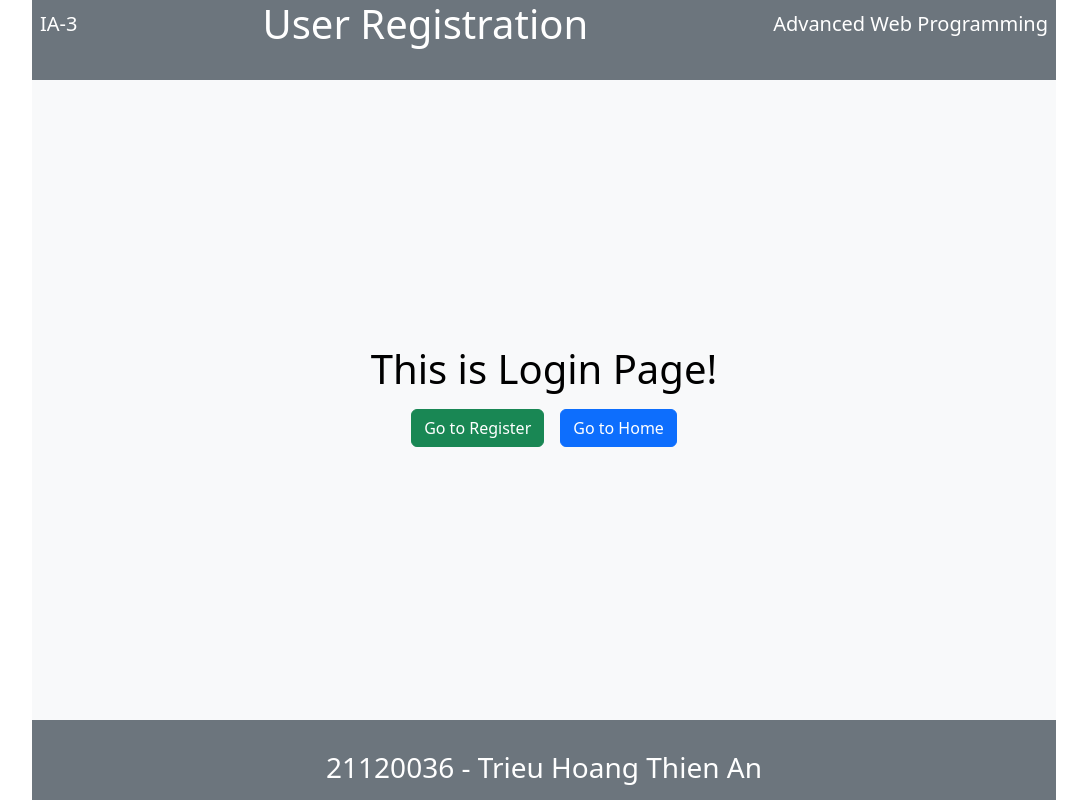
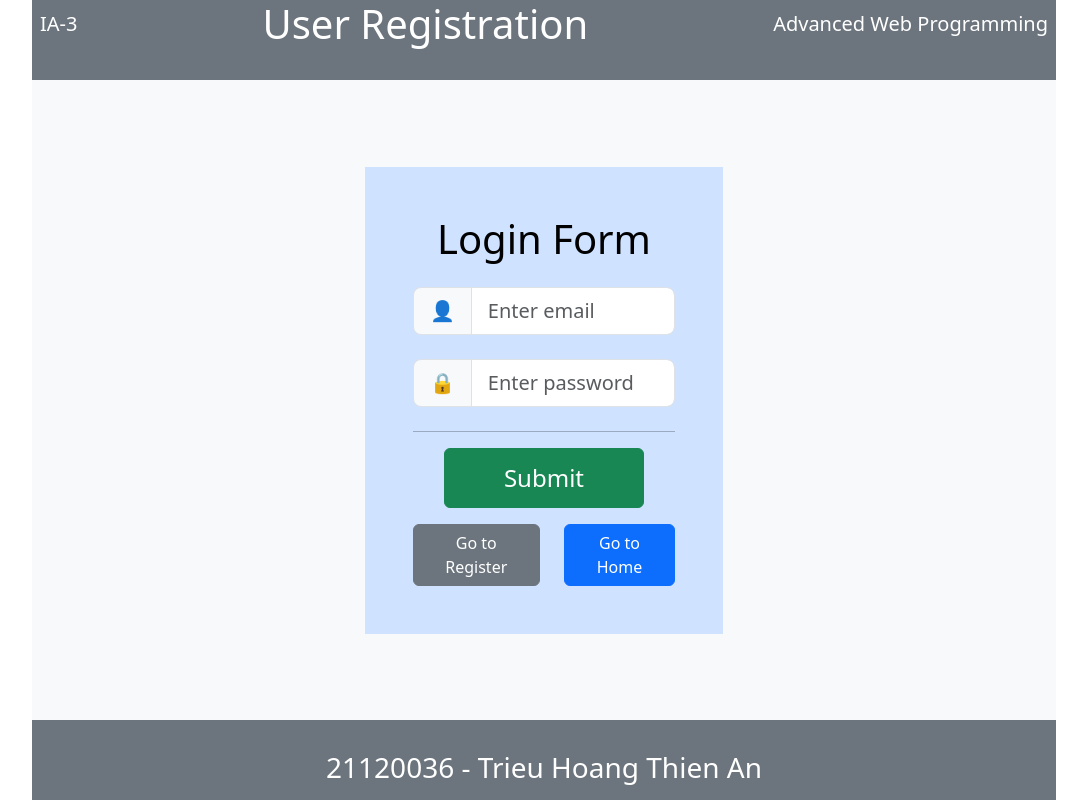
Before and after one commit to thienan2003bt/awp-user-registration, a React (Create React App) app: page /login in a window 1280 px wide. Shown: the whole page, without its empty margins (96-1183 px from the left). Built offline with nearby package versions, Linux system fonts and the light colour scheme; no server answers.

Commit message:
Complete login page and set up for profile page

```diff
--- a/src/context/user.context.js
+++ b/src/context/user.context.js
@@ -1,17 +1,30 @@
-import React, { useState } from 'react';
+import React, { useEffect, useState } from 'react';
+import LocalStorageHelper from '../helpers/localstorage.helper';
 
 const UserContext = React.createContext({
+    id: "",
     email: "",
     username: "",
-    password: "",
+    accessToken: "",
 });
 
 
 function UserContextProvider({ children }) {
     const [user, setUser] = useState({});
+    const [isLoading, setIsLoading] = useState(false);
+
+    useEffect(() => {
+        const userData = LocalStorageHelper.getItem("user");
+        console.log("User data: ");
+        console.log(userData);
+        if(userData && userData?.email) {
+            setUser(userData);
+        }
+
+    }, []);
 
     return (
-        <UserContext.Provider value={{ user, setUser }}>
+        <UserContext.Provider value={{ user, setUser, isLoading, setIsLoading }}>
             {children}
         </UserContext.Provider>
     )
--- /dev/null
+++ b/src/helpers/localstorage.helper.js
@@ -0,0 +1,20 @@
+class LocalStorageHelper {
+    static setItem(key, value) {
+        localStorage.setItem(key, JSON.stringify(value));
+    }
+
+    static getItem(key) {
+        return JSON.parse(localStorage.getItem(key));
+    }
+
+    static removeItem(key) {
+        localStorage.removeItem(key);
+    }
+
+    static clear() {
+        localStorage.clear();
+    }
+
+}
+
+export default LocalStorageHelper;
--- a/src/pages/HomePage.jsx
+++ b/src/pages/HomePage.jsx
@@ -12,7 +12,7 @@ function HomePage(props) {
             style={{ height: "80vh" }}
         >
             {user && user?.email
-                ? <h1>This is HomePage. Welcome, { user?.username}!</h1>
+                ? <h1>This is HomePage. Welcome, { user?.username }!</h1>
                 : <h1>This is HomePage. You haven't registered yet!</h1>
             }
 
@@ -20,6 +20,9 @@ function HomePage(props) {
             <div className='d-flex w-100 justify-content-center align-items-center gap-3 my-2'>
                 <Button variant='success' onClick={() => navigate("/register")}>Go to Register</Button>
                 <Button variant='primary' onClick={() => navigate("/login")}>Go to Login</Button>
+                {user?.email &&
+                    <Button variant='info' onClick={() => navigate("/profile")}>Go to Profile</Button>
+                }
             </div>
         </div>
     );
--- a/src/pages/LoginPage.jsx
+++ b/src/pages/LoginPage.jsx
@@ -1,20 +1,97 @@
-import React from 'react';
-import { Button } from 'react-bootstrap';
+import React, { useContext, useState } from 'react';
+import { Button, Form, InputGroup } from 'react-bootstrap';
 import { useNavigate } from 'react-router-dom';
+import UserValidator from '../validators/user.validator';
+import { ToastContext } from '../context/toast.context';
+import UserService from '../services/user.service';
+import { UserContext } from '../context/user.context';
+import LocalStorageHelper from '../helpers/localstorage.helper';
 
 function LoginPage(props) {
     const navigate = useNavigate();
+    const [inputs, setInputs] = useState({ email: "", password: "" });
+    const [isLoading, setIsLoading] = useState(false);
 
+    const { setUser } = useContext(UserContext);
+    const { showToast } = useContext(ToastContext)
+
+    const onSubmitLogin = async (e) => {
+        e.preventDefault();
+        console.log("Login form submitted");
+        setIsLoading(true);
+        if (UserValidator.validateRegister(inputs) === false) {
+            showToast("Invalid inputs. Please check your inputs again.", "error");
+            return;
+        }
+
+        setIsLoading(true);
+        try {
+            const response = await UserService.loginUser(inputs);
+            if (response && response.data) {
+                setUser({
+                    ...response.data?.user,
+                    accessToken: response.data?.accessToken
+                });
+                LocalStorageHelper.setItem("user", response.data?.user);
+                LocalStorageHelper.setItem("accessToken", response.data?.accessToken);
+
+                showToast(response.message);
+                navigate("/");
+            } else {
+                showToast(response?.message ?? "Error registering user, please try again!", "error");
+            }
+        } catch (error) {
+            console.error("Error registering user: ", error);
+            showToast(error.message);
+        } finally {
+            setIsLoading(false);
+        }
+    }
     return (
         <div className='w-100 text-bg-light d-flex flex-column align-items-center justify-content-center'
             style={{ height: "80vh" }}
         >
-            <h1>This is Login Page!</h1>
+            <Form className='bg-primary-subtle p-5' onSubmit={(e) => onSubmitLogin(e)} style={{ width: "35%" }}>
+                <h1 className='w-100 text-center mb-4'>Login Form</h1>
+                <Form.Group className="mb-4" controlId="formBasicEmail">
+                    <InputGroup size="lg" className="mb-3">
+                        <InputGroup.Text id="inputGroup-sizing-sm">👤</InputGroup.Text>
+                        <Form.Control
+                            placeholder='Enter email'
+                            value={inputs.email}
+                            type='email'
+                            required
+                            onChange={(e) => setInputs({ ...inputs, email: e.target.value })}
+                        />
+                    </InputGroup>
+                </Form.Group>
 
-            <div className='d-flex w-100 justify-content-center align-items-center gap-3 my-2'>
-                <Button variant='success' onClick={() => navigate("/register")}>Go to Register</Button>
-                <Button variant='primary' onClick={() => navigate("/")}>Go to Home</Button>
-            </div>
+                <Form.Group className="mb-4" controlId="formBasicEmailPassword">
+                    <InputGroup size="lg" className="mb-3">
+                        <InputGroup.Text id="inputGroup-sizing-sm">🔒</InputGroup.Text>
+                        <Form.Control
+                            placeholder='Enter password'
+                            value={inputs.password}
+                            type='password'
+                            required
+                            onChange={(e) => setInputs({ ...inputs, password: e.target.value })}
+                        />
+                    </InputGroup>
+                </Form.Group>
+
+                <hr />
+                <div className='w-100 d-flex flex-column justify-content-center gap-3 align-items-center'>
+                    <Button variant="success" type="submit" style={{ width: "200px", height: "60px", fontSize: "24px" }}
+                    >
+                        { isLoading === true ? "Loading ..." : "Submit"}
+                    </Button>
+
+                    <div className='d-flex justify-content-center gap-4'>
+                        <Button variant='secondary' type="button" onClick={() => navigate("/register")}>Go to Register</Button>
+                        <Button variant='primary' type="button" onClick={() => navigate("/")}>Go to Home</Button>
+                    </div>
+                </div>
+            </Form>
         </div>
     );
 }
--- /dev/null
+++ b/src/pages/ProfilePage.jsx
@@ -0,0 +1,39 @@
+import React, { useContext } from 'react';
+import { Button } from 'react-bootstrap';
+import { useNavigate } from 'react-router-dom';
+import { UserContext } from '../context/user.context';
+
+function ProfilePage(props) {
+    const navigate = useNavigate();
+
+    const { user } = useContext(UserContext);
+    return (
+        <div className='w-100 text-bg-light d-flex flex-column align-items-center justify-content-center'
+            style={{ height: "80vh" }}
+        >
+            <h1>Profile Page</h1>
+            <div className='w-75 d-flex justify-content-center align-items-center text-start'
+                style={{ minHeight: "50vh" }}
+            >
+                <div className='w-25 d-flex flex-column justify-content-center align-items-center gap-1'>
+                    <img src="https://avatar.iran.liara.run/public" alt="profile" width={"160px"} />
+                    <i>ID: {user?.id}</i>
+                </div>
+
+                <div className='w-75 d-flex flex-column justify-content-center align-items-center gap-2'>
+                    <h4>Username: {user?.username}</h4>
+                    <h4>Fullname: {user?.fullname}</h4>
+                    <h3>Email: {user?.email}</h3>
+                    <h4>Address: {user?.address}</h4>
+                </div>
+            </div>
+
+            <div className='d-flex w-100 justify-content-center align-items-center gap-3 my-2'>
+                <Button variant='success' onClick={() => navigate("/register")}>Go to Register</Button>
+                <Button variant='primary' onClick={() => navigate("/login")}>Go to Login</Button>
+            </div>
+        </div>
+    );
+}
+
+export default ProfilePage;
--- a/src/pages/RegisterPage.jsx
+++ b/src/pages/RegisterPage.jsx
@@ -2,14 +2,12 @@ import React, { useContext, useState } from 'react';
 import { Button, Form, InputGroup } from 'react-bootstrap';
 import { useNavigate } from 'react-router-dom';
 import UserService from '../services/user.service';
-import { UserContext } from '../context/user.context';
 import UserValidator from '../validators/user.validator';
 import { ToastContext } from '../context/toast.context';
 
 function RegisterPage(props) {
     const navigate = useNavigate();
 
-    const { setUser } = useContext(UserContext);
     const { showToast } = useContext(ToastContext);
 
     const [inputs, setInputs] = useState({ email: "", username: "", password: "" });
@@ -26,10 +24,8 @@ function RegisterPage(props) {
         try {
             const response = await UserService.registerUser(inputs);
             if (response && response.data) {
-                setUser(response.data);
-
                 showToast(response.message);
-                navigate("/");
+                navigate("/login");
             } else {
                 showToast(response?.message ?? "Error registering user, please try again!", "error");
             }
--- a/src/routes/IndexRoute.jsx
+++ b/src/routes/IndexRoute.jsx
@@ -4,6 +4,8 @@ import MainLayout from '../layouts/MainLayout';
 import LoginPage from '../pages/LoginPage';
 import RegisterPage from '../pages/RegisterPage';
 import HomePage from '../pages/HomePage';
+import ProfilePage from '../pages/ProfilePage';
+import PrivateRoute from './PrivateRoute';
 
 function IndexRoute(props) {
     return (
@@ -12,7 +14,11 @@ function IndexRoute(props) {
                 <Route index element={<HomePage />} />
                 <Route path="/login" element={<LoginPage />} />
                 <Route path="/register" element={<RegisterPage />} />
-            </Route>
+
+                <Route path="/profile" element={<PrivateRoute>
+                        <ProfilePage />
+                    </PrivateRoute>} />
+                </Route>
 
 
 
--- /dev/null
+++ b/src/routes/PrivateRoute.jsx
@@ -0,0 +1,37 @@
+import React, { useContext, useEffect, useState } from 'react';
+import { Navigate } from 'react-router-dom';
+import { UserContext } from '../context/user.context';
+import LocalStorageHelper from '../helpers/localstorage.helper';
+
+function PrivateRoute(props) {
+    const { user, setUser } = useContext(UserContext);
+    const { children } = props;
+    const [isUserFetched, setIsUserFetched] = useState(false);
+
+    useEffect(() => {
+        const userData = LocalStorageHelper.getItem("user");
+        if(userData && userData?.email) {
+            setUser(userData);
+        }
+        setIsUserFetched(true);
+    }, [setUser]);
+
+
+    if (isUserFetched === false) {
+        return <h1>Loading...</h1>;
+    }
+
+
+    return (
+        <>
+            {(user && user.email)
+                ? <>
+                    {children}
+                </>
+                : <Navigate to="/login" />
+            }
+        </>
+    );
+}
+
+export default PrivateRoute;
--- a/src/services/user.service.js
+++ b/src/services/user.service.js
@@ -4,6 +4,10 @@ class UserService {
     static async registerUser(user) {
         return await axios.post("/user/register", user);
     }
+
+    static async loginUser(user) {
+        return await axios.post("/user/login", user);
+    }
 }
 
 export default UserService;
--- a/src/validators/user.validator.js
+++ b/src/validators/user.validator.js
@@ -10,6 +10,18 @@ class UserValidator {
         }
         return true;
     }
+
+    static async validateLogin(user) {
+        if (!user.email || !user.password) {
+            return false;
+        }
+
+        const emailRegex = /^[\w-.]+@([\w-]+\.)+[\w-]{2,4}$/g
+        if (emailRegex.test(user.email) === false) {
+            return false;
+        }
+        return true;
+    }
 }
 
 export default UserValidator;
```
